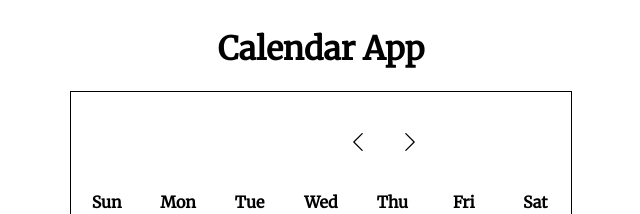
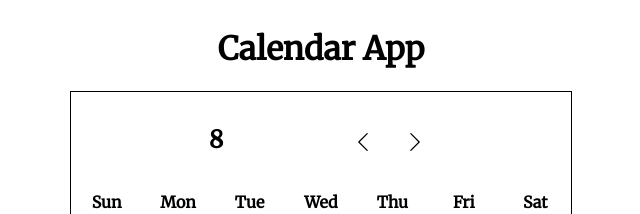
Before and after one commit to LogicUI/Calendar, a React (Create React App) app: page / in a window 1280 px wide. Shown: the top 214 px of the page, without its empty margins (319-959 px from the left). Built offline with nearby package versions, Linux system fonts and the light colour scheme.

Commit message:
added default month props for calendar

```diff
--- a/src/App/App.jsx
+++ b/src/App/App.jsx
@@ -1,12 +1,13 @@
 import React from 'react'
 import "./App.css";
-import Calendar from "../Calendar/CalendarMain/CalendarMain";
+import CalendarPicker from "../Calendar/CalendarMain/CalendarMain";
+import moment from "moment";
 
 const App = () => {
     return (
         <div className="app" >
             <h1>Calendar App</h1>
-            <Calendar />
+            <CalendarPicker month={moment().format("M")} />
         </div>
     )
 }
```
